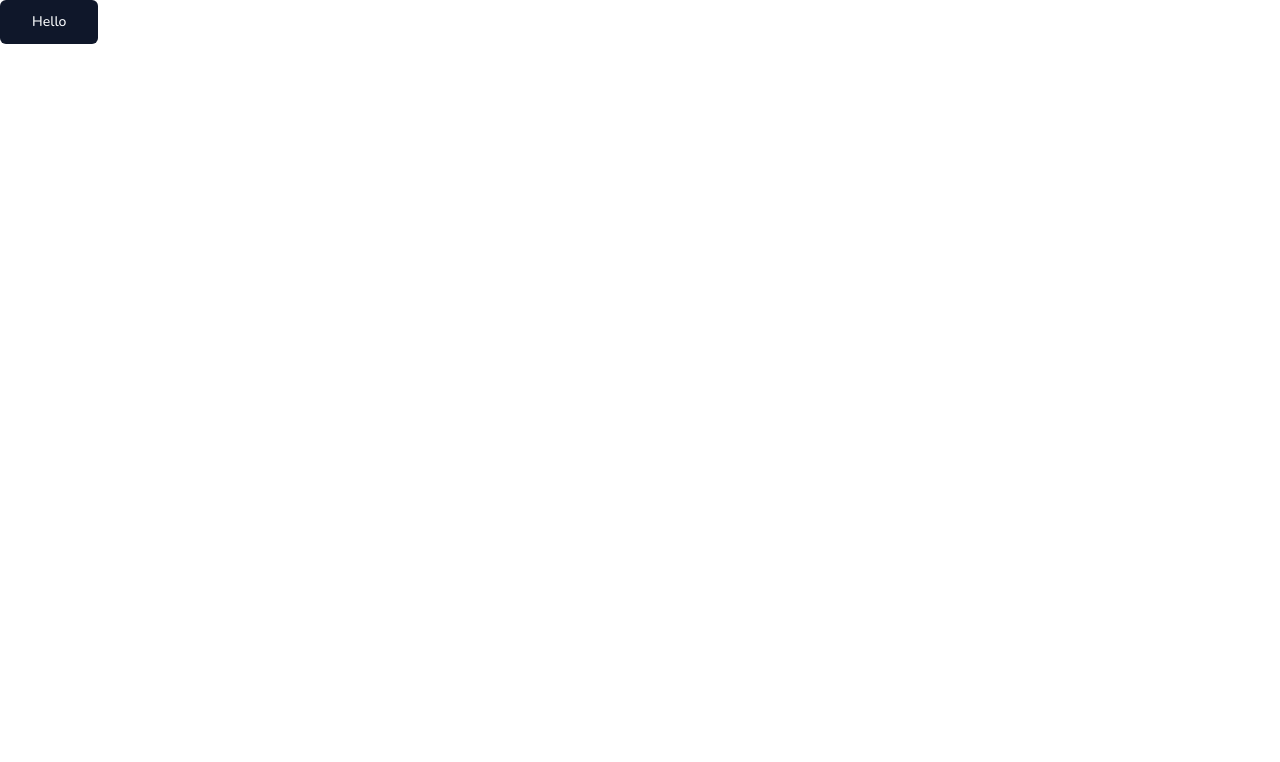
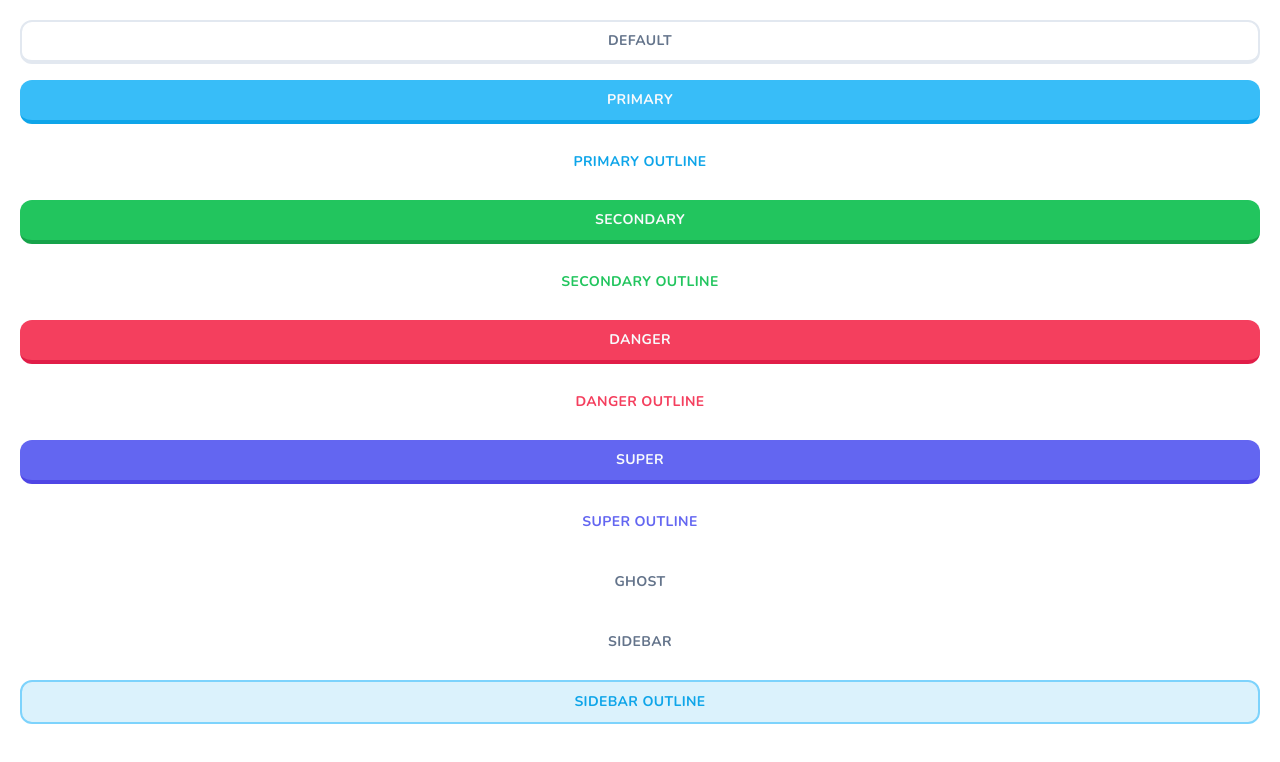
Before and after one commit to yghugardare/duolingo-clone, a Next.js app: page / in a window 1280 px wide. Shown: the top 762 px of the page. Built offline with nearby package versions, Linux system fonts and the light colour scheme.

Commit message:
add button variants and modify size

```diff
--- a/app/page.tsx
+++ b/app/page.tsx
@@ -1,10 +1,24 @@
 import { Button } from "@/components/ui/button";
-
 
 export default function Home() {
   return (
-<div>
-  <Button size={"lg"}>Hello</Button>
-</div>
+    <div className="flex w-full p-5 flex-col space-y-4 justify-center ">
+      <Button>Default</Button>
+      <Button variant="primary">Primary</Button>
+      <Button variant="primaryOutline">Primary Outline</Button>
+      <Button variant="secondary">Secondary</Button>
+      <Button variant="secondaryOutline">Secondary Outline</Button>
+      {/* danger and danger outline */}
+      <Button variant="danger">Danger</Button>
+      <Button variant="dangerOutline">Danger Outline</Button>
+      {/* super and super outline */}
+      <Button variant="super">Super</Button>
+      <Button variant="superOutline">Super Outline</Button>
+
+      <Button variant="ghost">Ghost</Button>
+      {/* sidebar and sidebar outline */}
+      <Button variant="sidebar">Sidebar</Button>
+      <Button variant="sidebarOutline">Sidebar Outline</Button>
+    </div>
   );
 }
--- a/components/ui/button.tsx
+++ b/components/ui/button.tsx
@@ -1,29 +1,47 @@
-import * as React from "react"
-import { Slot } from "@radix-ui/react-slot"
-import { cva, type VariantProps } from "class-variance-authority"
+import * as React from "react";
+import { Slot } from "@radix-ui/react-slot";
+import { cva, type VariantProps } from "class-variance-authority";
 
-import { cn } from "@/lib/utils"
+import { cn } from "@/lib/utils";
 
 const buttonVariants = cva(
-  "inline-flex items-center justify-center gap-2 whitespace-nowrap rounded-md text-sm font-medium ring-offset-background transition-colors focus-visible:outline-none focus-visible:ring-2 focus-visible:ring-ring focus-visible:ring-offset-2 disabled:pointer-events-none disabled:opacity-50 [&_svg]:pointer-events-none [&_svg]:size-4 [&_svg]:shrink-0",
+  "inline-flex items-center justify-center gap-2 whitespace-nowrap rounded-xl uppercase tracking-wide text-sm font-bold ring-offset-background transition-colors focus-visible:outline-none focus-visible:ring-2 focus-visible:ring-ring focus-visible:ring-offset-2 disabled:pointer-events-none disabled:opacity-50 [&_svg]:pointer-events-none [&_svg]:size-4 [&_svg]:shrink-0",
   {
     variants: {
       variant: {
-        default: "bg-primary text-primary-foreground hover:bg-primary/90",
-        destructive:
-          "bg-destructive text-destructive-foreground hover:bg-destructive/90",
-        outline:
-          "border border-input bg-background hover:bg-accent hover:text-accent-foreground",
-        secondary:
-          "bg-secondary text-secondary-foreground hover:bg-secondary/80",
-        ghost: "hover:bg-accent hover:text-accent-foreground",
-        link: "text-primary underline-offset-4 hover:underline",
+        default: `bg-white text-black border-slate-200 border-2 border-b-[4px] active:border-b-[2px] hover:bg-slate-100 text-slate-500`,
+        primary: `
+          bg-sky-400 text-primary-foreground border-sky-500  border-b-4 active:border-b-0 hover:bg-sky-400/90
+        `,
+        primaryOutline: `bg-white   text-sky-500  hover:bg-slate-100 `,
+        secondary: `
+          bg-green-500 text-primary-foreground border-green-600  border-b-4 active:border-b-0 hover:bg-green-500/90
+        `,
+        secondaryOutline: `bg-white   text-green-500  hover:bg-slate-100 `,
+        danger: `
+          bg-rose-500 text-primary-foreground border-rose-600  border-b-4 active:border-b-0 hover:bg-rose-500/90
+        `,
+        dangerOutline: `bg-white text-rose-500 hover:bg-slate-100 `,
+        super:`
+          bg-indigo-500 text-primary-foreground border-indigo-600  border-b-4 active:border-b-0 hover:bg-indigo-500/90
+        `,
+        superOutline: `bg-white text-indigo-500 hover:bg-slate-100 `,
+        ghost : `
+          bg-transparent text-slate-500 hover:bg-slate-100 border-0 border-transparent
+        `,
+        sidebar : `
+          bg-transparent text-slate-500 hover:bg-slate-100 border-2 border-transparent transtion-none
+        `,
+        sidebarOutline : `
+          bg-sky-500/15 text-sky-500 hover:bg-sky-500/20 border-2 border-sky-300 transtion-none
+        `,
       },
       size: {
-        default: "h-10 px-4 py-2",
-        sm: "h-9 rounded-md px-3",
-        lg: "h-11 rounded-md px-8",
+        default: "h-11 px-4 py-2",
+        sm: "h-9 px-3",
+        lg: "h-12  px-8",
         icon: "h-10 w-10",
+        rounded: "rounded-full",
       },
     },
     defaultVariants: {
@@ -31,26 +49,26 @@
       size: "default",
     },
   }
-)
+);
 
 export interface ButtonProps
   extends React.ButtonHTMLAttributes<HTMLButtonElement>,
     VariantProps<typeof buttonVariants> {
-  asChild?: boolean
+  asChild?: boolean;
 }
 
 const Button = React.forwardRef<HTMLButtonElement, ButtonProps>(
   ({ className, variant, size, asChild = false, ...props }, ref) => {
-    const Comp = asChild ? Slot : "button"
+    const Comp = asChild ? Slot : "button";
     return (
       <Comp
         className={cn(buttonVariants({ variant, size, className }))}
         ref={ref}
         {...props}
       />
-    )
+    );
   }
-)
-Button.displayName = "Button"
+);
+Button.displayName = "Button";
 
-export { Button, buttonVariants }
+export { Button, buttonVariants };
```
